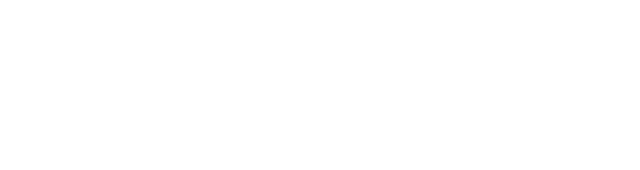
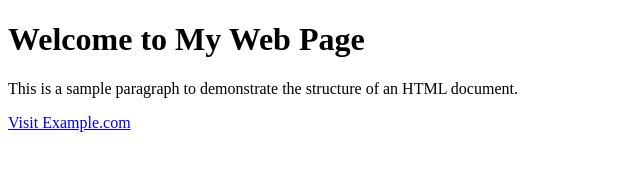
Before and after one commit to 404edch/Professional-Resume, a plain HTML site: page index.html in a window 1280 px wide. Shown: the whole page, without its empty margins (0-640 px from the left). Drawn offline with Linux system fonts and the light colour scheme.

Commit message:
Relationship with css and body content

```diff
--- a/index.html
+++ b/index.html
@@ -4,4 +4,11 @@
     <title>My Web Page</title>
     <meta charset="UTF-8">
     <meta name="viewport" content="width=device-width, initial-scale=1.0">
+    <link rel="stylesheet" type="text/css" href="styles.css">
+</head>
+<body>
+    <h1>Welcome to My Web Page</h1>
+    <p>This is a sample paragraph to demonstrate the structure of an HTML document.</p>
+    <a href="https://www.example.com">Visit Example.com</a>
+</body>
 </html>
```
